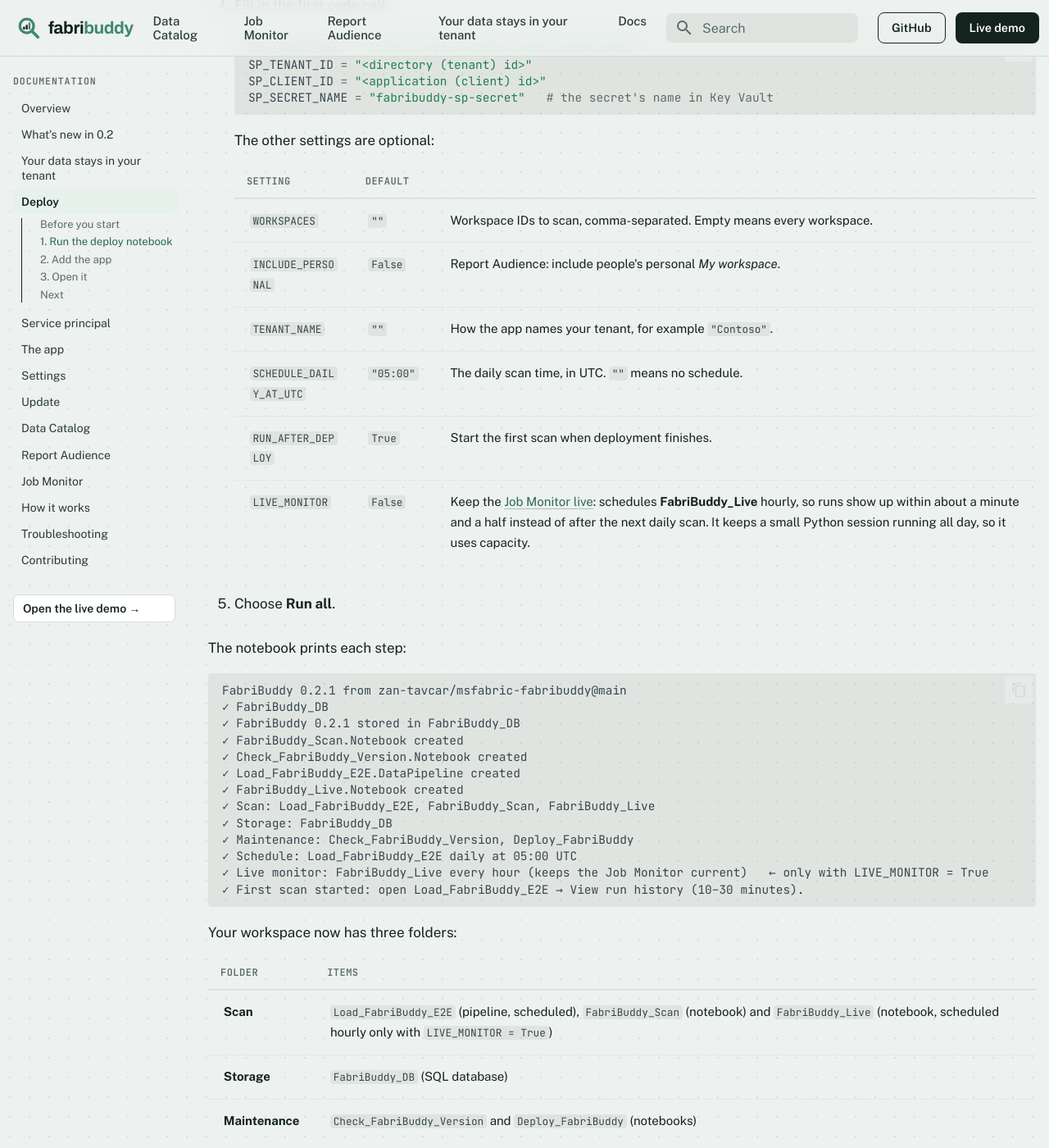
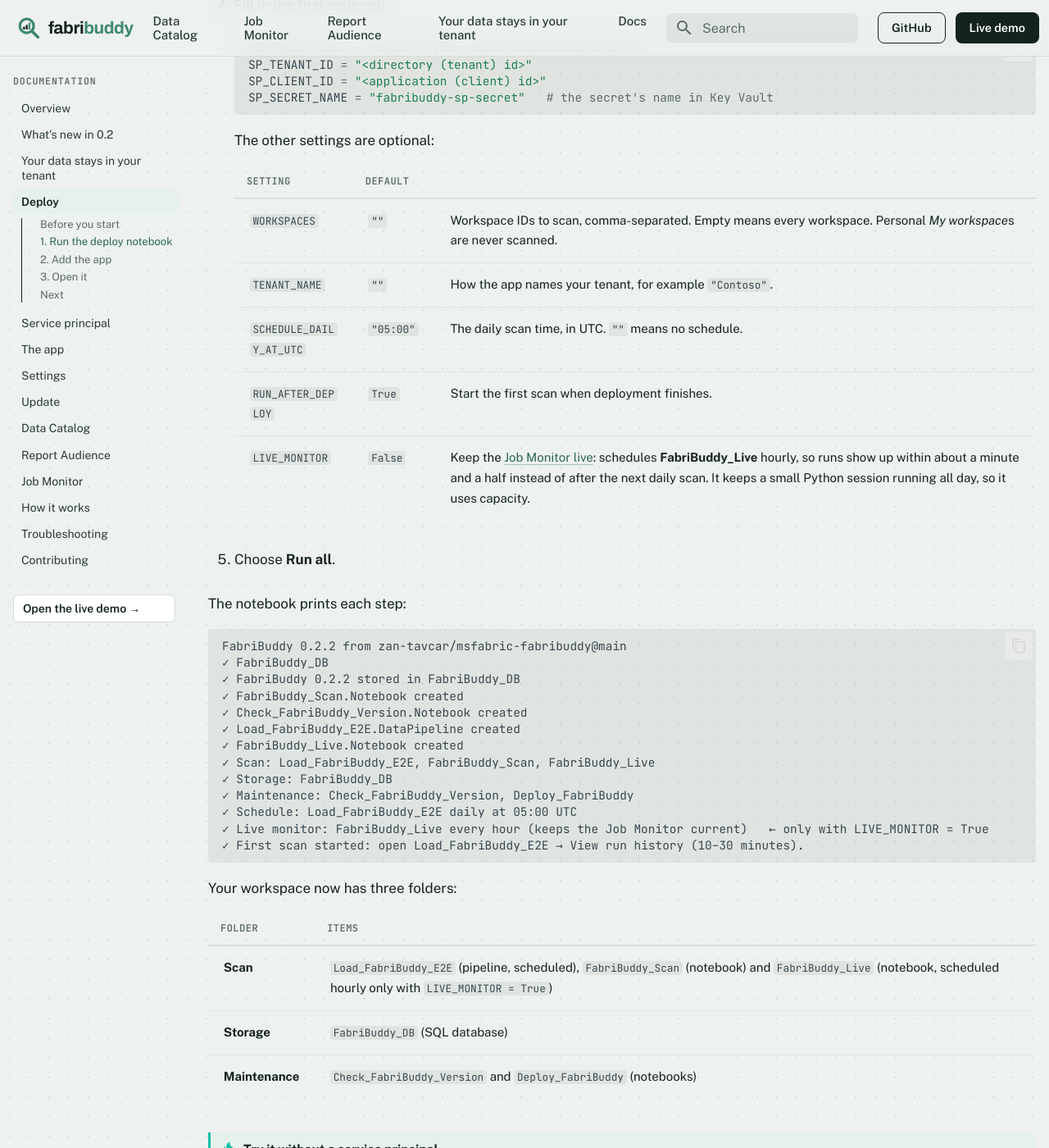
Before and after one commit to zan-tavcar/msfabric-fabribuddy, an MkDocs documentation site: the page built from docs/deploy.md, in a window 1280 px wide and 1400 px high, scrolled down 930 px. Shown: the whole window at 82% size. Built offline with MkDocs 1.6.1 and Material for MkDocs 9.7.7, drawn with Linux system fonts in a browser that asks for light colours; comment, search, counter and statistics services are not loaded.

Commit message:
Release 0.2.2: drop the personal-workspace and GitHub token settings
Personal "My workspace"s are never scanned, so INCLUDE_PERSONAL and the
pipeline's include_personal parameter are gone. The repository is public,
so the deploy and version-check notebooks no longer take a GitHub token.

Co-Authored-By: Claude Opus 5.5 <noreply@anthropic.com>
Claude-Session: https://claude.ai/code/session_011dLnhb1Cf62rrsvDQfW6wY

````diff
--- a/docs/deploy.md
+++ b/docs/deploy.md
@@ -31,8 +31,7 @@ creates everything else, then prints the commands that add the app.
 
     | Setting | Default | |
     |---|---|---|
-    | `WORKSPACES` | `""` | Workspace IDs to scan, comma-separated. Empty means every workspace. |
-    | `INCLUDE_PERSONAL` | `False` | Report Audience: include people's personal *My workspace*. |
+    | `WORKSPACES` | `""` | Workspace IDs to scan, comma-separated. Empty means every workspace. Personal *My workspace*s are never scanned. |
     | `TENANT_NAME` | `""` | How the app names your tenant, for example `"Contoso"`. |
     | `SCHEDULE_DAILY_AT_UTC` | `"05:00"` | The daily scan time, in UTC. `""` means no schedule. |
     | `RUN_AFTER_DEPLOY` | `True` | Start the first scan when deployment finishes. |
@@ -43,9 +42,9 @@ creates everything else, then prints the commands that add the app.
 The notebook prints each step:
 
 ```text
-FabriBuddy 0.2.1 from zan-tavcar/msfabric-fabribuddy@main
+FabriBuddy 0.2.2 from zan-tavcar/msfabric-fabribuddy@main
 ✓ FabriBuddy_DB
-✓ FabriBuddy 0.2.1 stored in FabriBuddy_DB
+✓ FabriBuddy 0.2.2 stored in FabriBuddy_DB
 ✓ FabriBuddy_Scan.Notebook created
 ✓ Check_FabriBuddy_Version.Notebook created
 ✓ Load_FabriBuddy_E2E.DataPipeline created
````
Also changed, not shown: docs/settings.md (+1 -2 lines), src/Check_FabriBuddy_Version.Notebook/notebook-content.ipynb, src/FabriBuddy_Scan.Notebook/notebook-content.ipynb, 7 other files.
